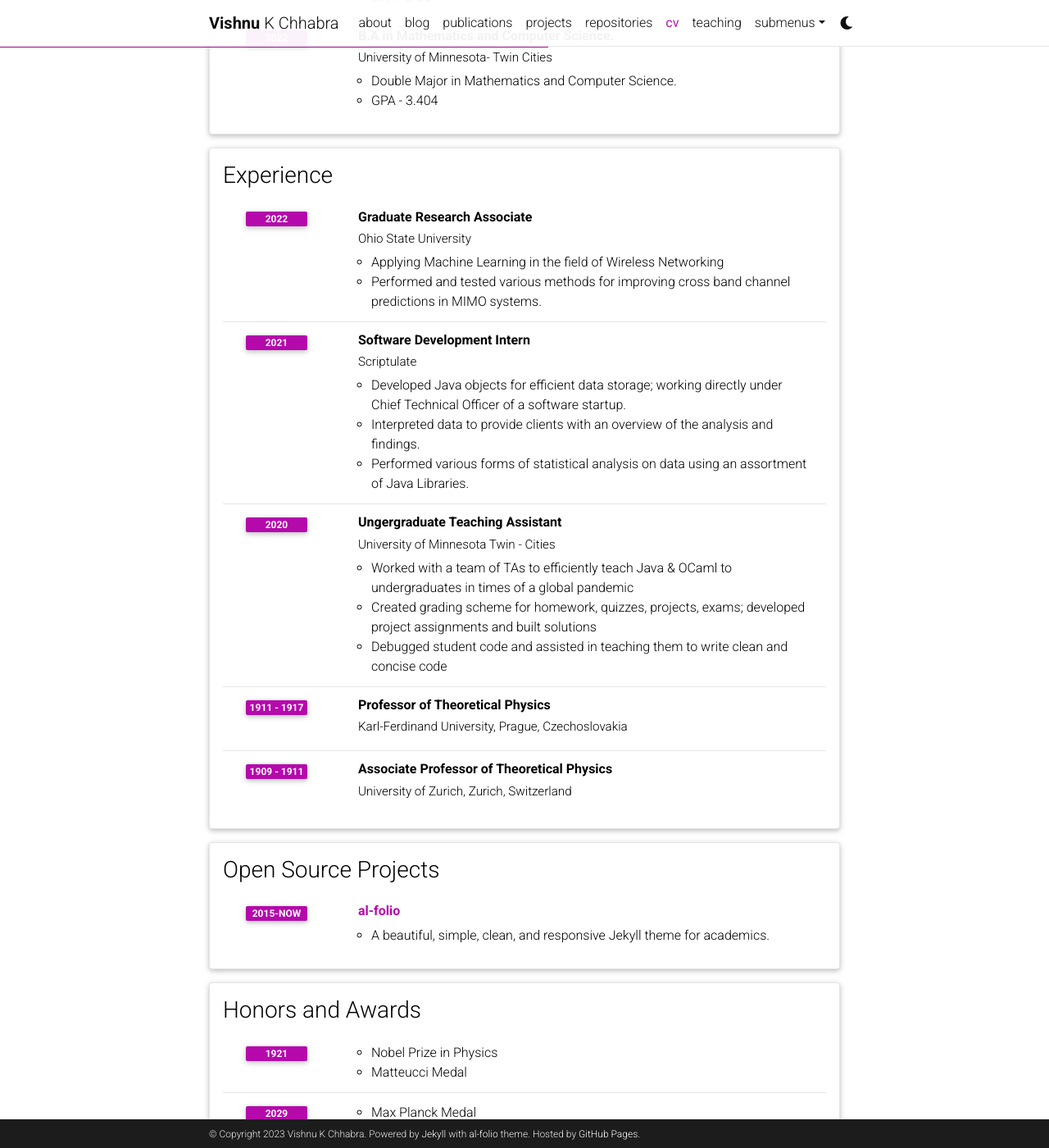
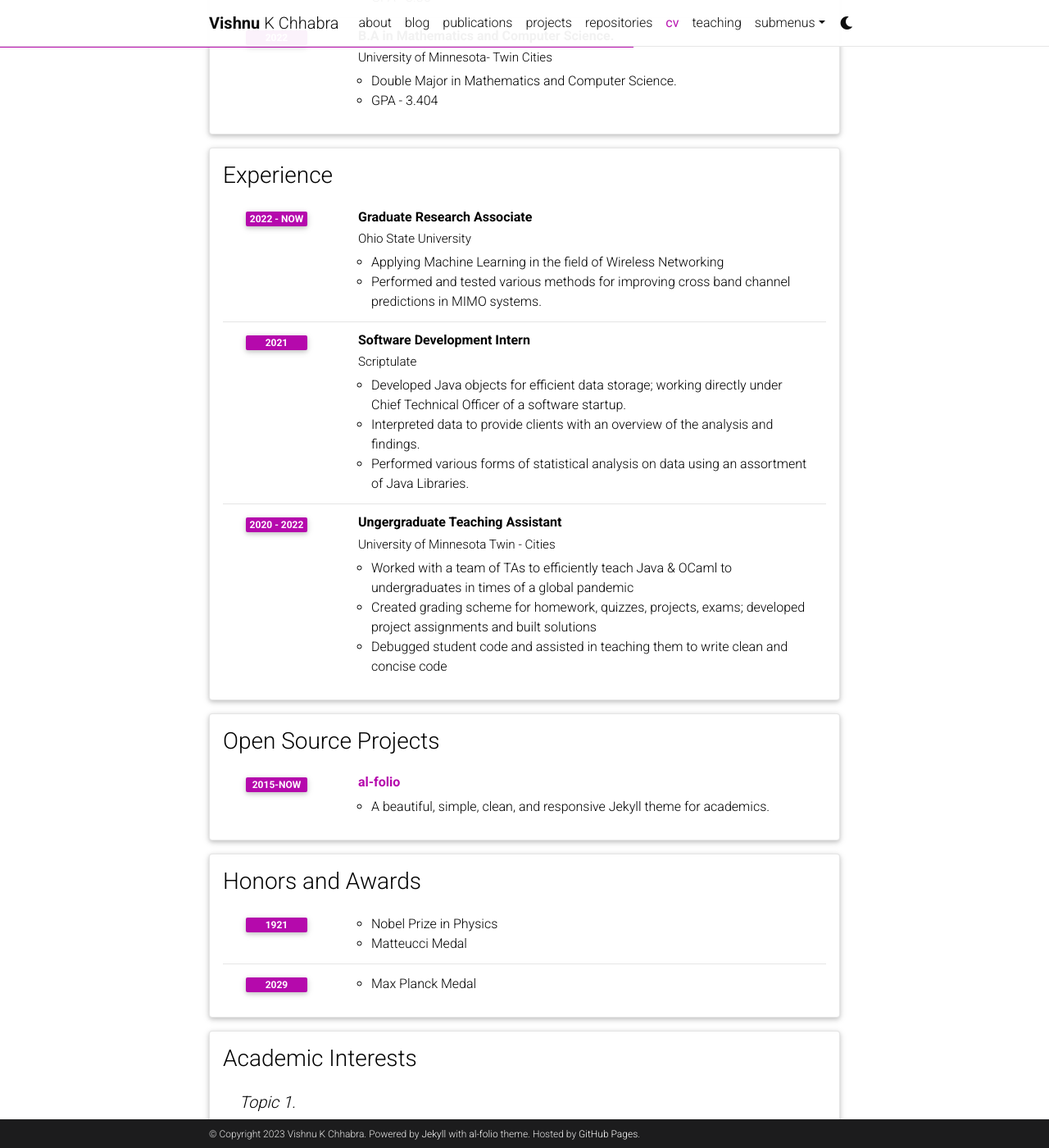
Before and after one commit to VishnuKabir/VishnuKabir.github.io, a Jekyll site: the page built from _pages/cv.md, in a window 1280 px wide and 1400 px high, scrolled down 608 px. Shown: the whole window at 82% size. Built offline with Jekyll 4.4.1, drawn with Linux system fonts in a browser that asks for light colours; comment, search, counter and statistics services are not loaded; a style sheet for code colours, icons or effects is not loaded.

Commit message:
Update cv.yml

```diff
--- a/_data/cv.yml
+++ b/_data/cv.yml
@@ -30,7 +30,7 @@
   contents:
     - title: Graduate Research Associate
       institution: Ohio State University
-      year: 2022
+      year: 2022 - Now
       description:
         - Applying Machine Learning in the field of Wireless Networking
         - Performed and tested various methods for improving cross band channel predictions in MIMO systems.
@@ -45,21 +45,11 @@
 
     - title: Ungergraduate Teaching Assistant
       institution: University of Minnesota Twin - Cities
-      year: 2020
+      year: 2020 - 2022
       description:
         - Worked with a team of TAs to efficiently teach Java & OCaml to undergraduates in times of a global pandemic
         - Created grading scheme for homework, quizzes, projects, exams; developed project assignments and built solutions
         - Debugged student code and assisted in teaching them to write clean and concise code
-
-
-    - title: Professor of Theoretical Physics
-      institution: Karl-Ferdinand University, Prague, Czechoslovakia
-      year: 1911 - 1917
-      description:
-
-    - title: Associate Professor of Theoretical Physics
-      institution: University of Zurich, Zurich, Switzerland
-      year: 1909 - 1911
 
 - title: Open Source Projects
   type: time_table
```
